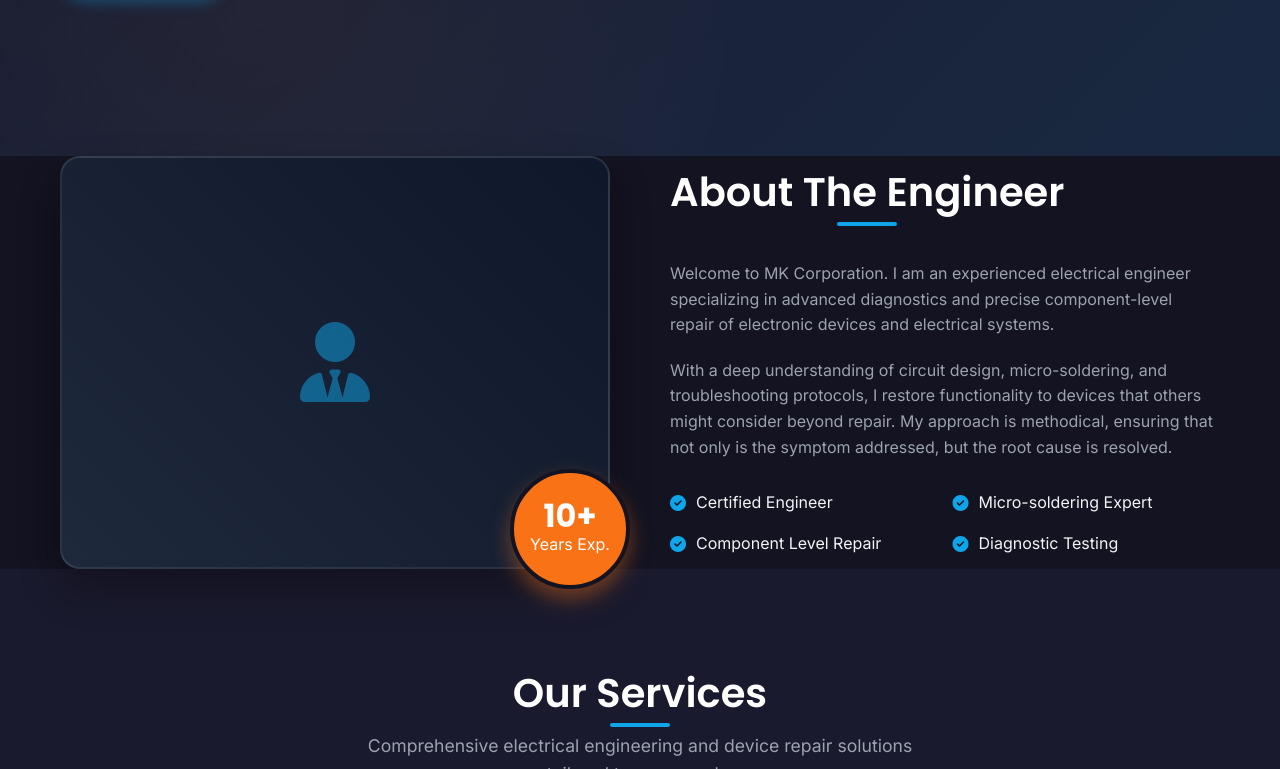
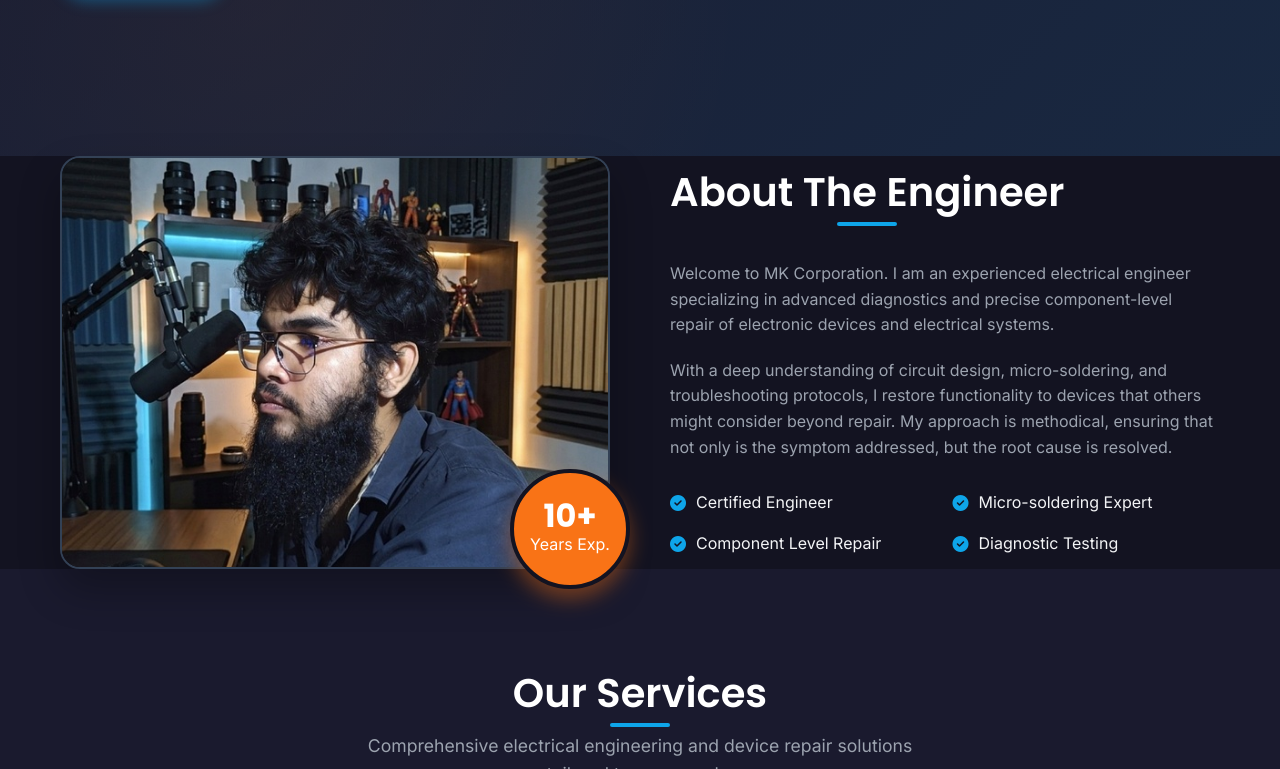
Before and after one commit to ureniam/mkcorpo, a plain HTML site: page index.html in a window 1280 px wide. Shown: the part 644-1413 px from the top of the page. Drawn offline with nearby package versions, Linux system fonts and the light colour scheme.

Commit message:
ui: Add user photo to About section

```diff
--- a/index.html
+++ b/index.html
@@ -1228,8 +1228,8 @@
         <div class="container">
             <div class="about-content">
                 <div class="about-image" data-aos="fade-right">
-                    <div class="about-image-placeholder">
-                        <i class="fa-solid fa-user-tie"></i>
+                    <div class="about-image-wrapper">
+                        <img src="gallery/myphoto_hero.jpg" alt="Engineer Moin" style="width: 100%; aspect-ratio: 4/3; object-fit: cover; border-radius: 20px; border: 2px solid #334155; box-shadow: 0 20px 40px rgba(0,0,0,0.3);">
                     </div>
                     <div class="experience-badge">
                         <span>10+</span>
```
Also changed, not shown: gallery/myphoto_hero.jpg (added).
